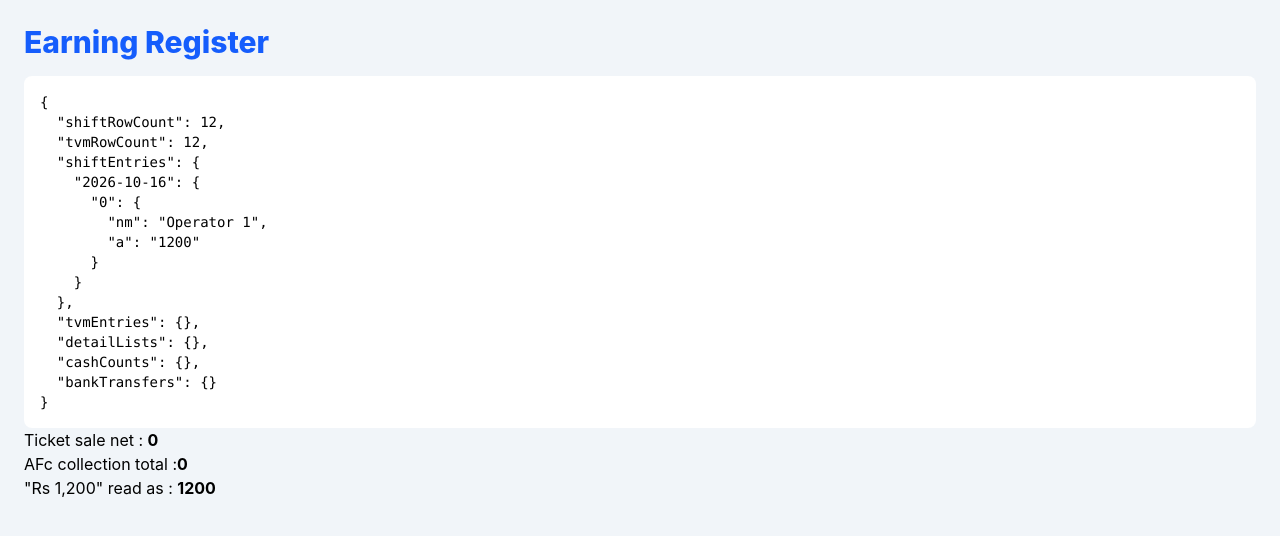
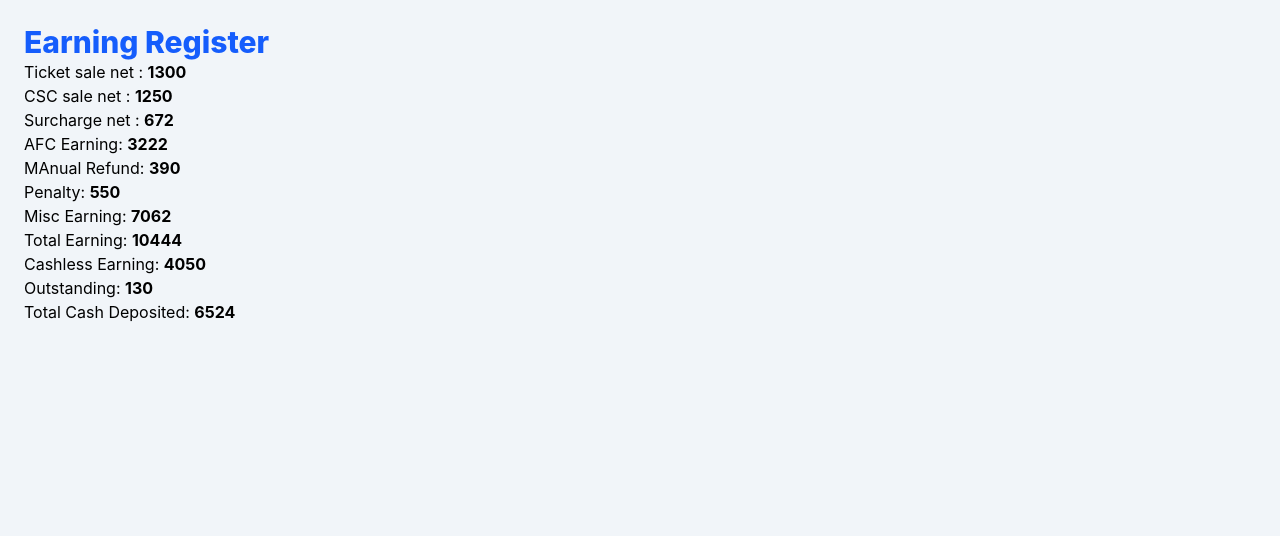
Before and after one commit to vineetsingh23/dmrc-earning, a React (Vite) app: page / in a window 1280 px wide. Shown: the top 536 px of the page. Built offline with nearby package versions, Linux system fonts and the light colour scheme.

Commit message:
types created

```diff
--- a/src/App.tsx
+++ b/src/App.tsx
@@ -1,23 +1,63 @@
 import React from 'react'
-import { createEmptyRegisterState, type RegisterRow } from './lib/registerTypes'
-import { afcCollectionTotal, parseNumber, ticketSaleNet } from './lib/earningColumns';
+import type { RegisterRow } from './lib/registerTypes'
+import { ticketSaleNet,
+        parseNumber,
+        cscSaleNet,
+        surNet,
+        afcCollectionTotal,
+        manualRefund,
+        penalty,
+        miscEarning,
+        totalEarning,
+        cashlessEarning,
+        outstanding,
+        totalCashDeposited,
+      } from './lib/earningColumns';
 
-export default function App() {
-  const state = createEmptyRegisterState();
+ export default function App() {
+  const operatorRow: RegisterRow = {
+    operatorName: 'Operator 1',
+    qr: '1200',
+    paidExit: '300',
+    qrRefund:'200',
+    cscSale: '100',
+    t1t2Sale: '400',
+    addValueSv2: '500',
+    addValueNcmc: '300',
+    cscRefund:'50',
+    surCash: '300',
+    surNcmc: '122',
+    surPurseSv2: '100',
+    surPurseNcmc:'150',
+    penaltyManual:'200', penaltyHht:'150', penaltyCash:'200',
+    eib:'12', sv4:'1500',  miscEarning:'250',
+    parkingCash:'3500', parkingHht:'600', parkingPurse:'1200',
+    okMr:'60', okTour:'150', okUrc:'150', qrMr:'30',
+    hdfcPos:'1200',tomUpi:'800',afcPaid:'390', miscPaid:'150',afc:'200', misc:'150', tvm:'60',
+  };
 
-  state.shiftEntries['2026-10-16'] = {0: { nm: 'Operator 1' , a : '1200'}}
-
-  const operatorRow: RegisterRow = {
-    operatorName: 'Operator 1', qrSaleAmount: '1200', paidExitQrAmount: '300',
-    qrRefundAmount: '100', addValueSv2TomAmount1: '500',addValueCancelAmount: '50',
-  }
   return (
     <div className='min-h-screen bg-slate-100 p-6'>
     <h1 className='text-3xl text-blue-600 font-extrabold'>Earning Register</h1>
-    <pre className='mt-4 rounded-lg bg-white p-4 text-sm'>{JSON.stringify(state,null,2)}</pre>
+
+  <div>
     <p>Ticket sale net : <b>{ticketSaleNet(operatorRow)}</b></p>
-    <p>AFc collection total :<b>{afcCollectionTotal(operatorRow)} </b> </p>
-    <p>"Rs 1,200" read as : <b>{parseNumber('Rs1,200')}</b></p>
+    <p>CSC sale net : <b>{cscSaleNet(operatorRow)}</b></p>
+    <p>Surcharge net : <b>{surNet(operatorRow)}</b></p>
+    <p> AFC Earning: <b>{afcCollectionTotal(operatorRow)}</b></p>
+    <p> MAnual Refund: <b>{manualRefund(operatorRow)}</b></p>
+    <p> Penalty: <b>{penalty(operatorRow)}</b></p>
+    <p> Misc Earning: <b>{miscEarning(operatorRow)}</b></p>
+    <p> Total Earning: <b>{totalEarning(operatorRow)}</b></p>
+    <p> Cashless Earning: <b>{cashlessEarning(operatorRow)}</b></p>
+    <p> Outstanding: <b>{outstanding(operatorRow)}</b></p>
+    <p> Total Cash Deposited: <b>{totalCashDeposited(operatorRow)}</b></p>
+
+    </div>
+
+
+
+
     </div>
   )
 }
--- a/src/lib/earningColumns.ts
+++ b/src/lib/earningColumns.ts
@@ -6,14 +6,38 @@ export const parseNumber = (value:unknown):number => {
 }
 
 const sumOfFields = (row:RegisterRow,fieldKeys:string):number =>
-    fieldKeys.split('').reduce((total,fieldKey) => total + parseNumber(row[fieldKey]),0);
+    fieldKeys.split(' ').reduce((total,fieldKey) => total + parseNumber(row[fieldKey]),0);
 
 export const ticketSaleNet = (row:RegisterRow) =>
-    sumOfFields(row, `qrSaleAmount paidExitQrAmount cscSaleAmount`)
-    -sumOfFields (row, `qrRefundAmount cscRefundAmount`);
+    sumOfFields(row, 'qr paidExit')
+    -sumOfFields (row, 'qrRefund');
 
-export const addValueNet = (row:RegisterRow) =>
-    sumOfFields(row, `addVlaueSv2TomAmount addValueNcmcTomAmount`)
-    -sumOfFields(row, `addValueCandelAmount cscTourRefundAmount`);
+export const cscSaleNet = (row:RegisterRow) =>
+    sumOfFields(row, 'cscSale t1t2Sale addValueSv2 addValueNcmc ')
+    -sumOfFields(row, 'cscRefund');
 
-export const afcCollectionTotal =(row:RegisterRow) => ticketSaleNet(row) + addValueNet(row);
+export const surNet = (row:RegisterRow) =>
+    sumOfFields(row, 'surCash surNcmc surPurseSv2 surPurseNcmc')
+
+export const afcCollectionTotal =(row:RegisterRow) => ticketSaleNet(row) + cscSaleNet(row) + surNet(row);
+
+export const manualRefund = (row:RegisterRow) => sumOfFields(row, 'okMr okTour okUrc qrMr');
+
+export const penalty = (row:RegisterRow) => sumOfFields(row, 'penaltyManual penaltyHht penaltyCash')
+
+export const miscEarning = (row:RegisterRow) => sumOfFields(row, 'eib sv4  miscEarning parkingCash parkingHht parkingPurse')
+
+
+export const totalEarning = (row:RegisterRow) =>
+     afcCollectionTotal(row) - manualRefund(row)
+    + penalty(row) + miscEarning(row)
+
+
+
+export const cashlessEarning = (row:RegisterRow) =>
+    sumOfFields(row, 'hdfcPos tomUpi PenaltyHht parkingHht parkingPurse surPurseSv2 surPurseNcmc');
+
+export const outstanding = (row:RegisterRow) => sumOfFields(row, 'afcPaid miscPaid') - sumOfFields(row, 'afc misc tvm')
+
+export const totalCashDeposited =(row:RegisterRow) =>
+    totalEarning(row) - cashlessEarning(row) + outstanding(row)
```
Also changed, not shown: 1 other file (tests, documents, lock files or other folders).
